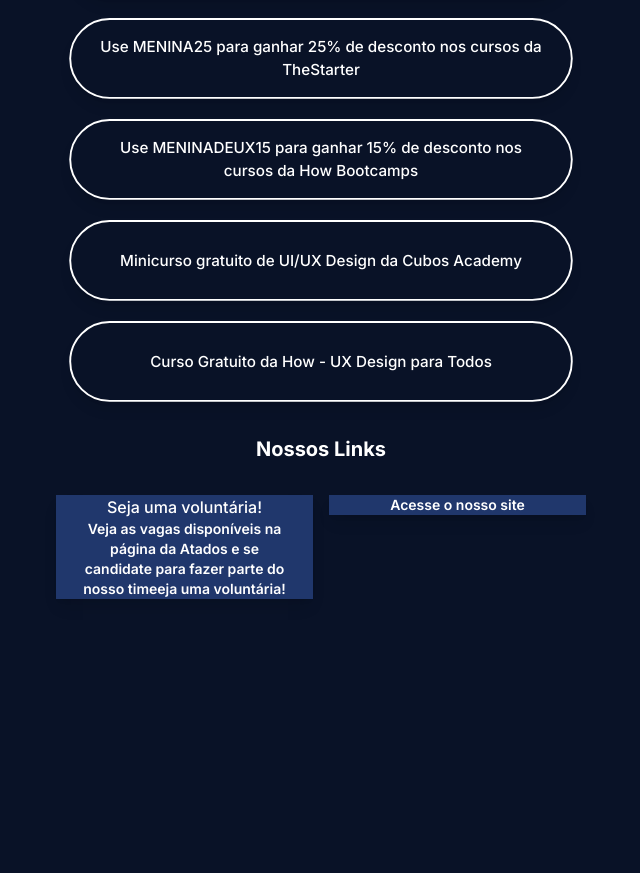
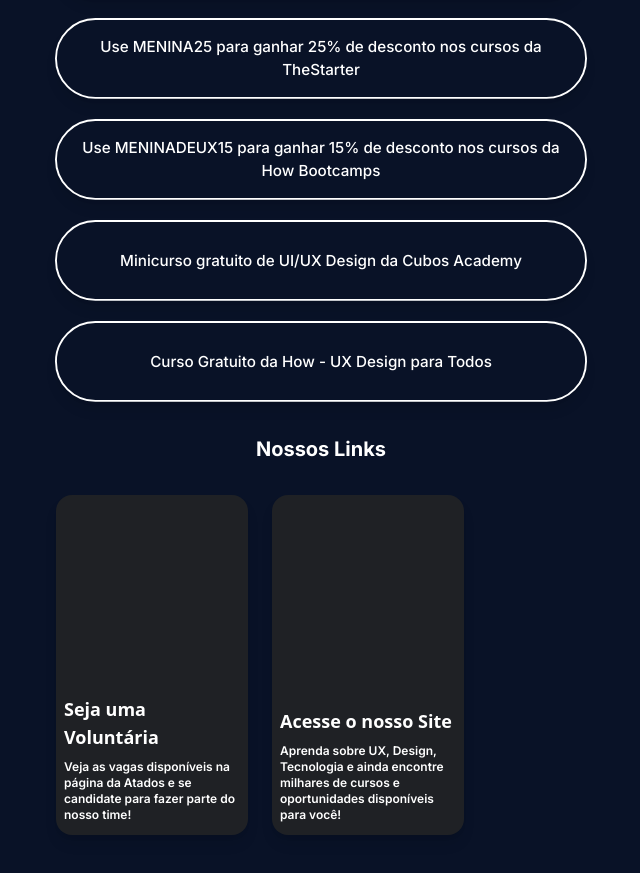
Before and after one commit to Menina-de-UX/links-bio, a Next.js app: page / in a window 1280 px wide. Shown: the part 673-1546 px from the top of the page, without its empty margins (319-959 px from the left). Before the commit the page ends 1293 px from the top, so only its background shows below. Built offline with nearby package versions, Linux system fonts and the light colour scheme.

Commit message:
:recycle: refactor: Cards nossos links

```diff
--- a/src/components/Card.tsx
+++ b/src/components/Card.tsx
@@ -3,10 +3,11 @@
 // Hooks
 // Interfaces
 import { ICard } from '@/interfaces/components'
+import { ComponentProps } from 'react'
 
 export type SpanTextProps = {
   principal?: boolean
-} & React.ComponentProps<'span'>
+} & ComponentProps<'span'>
 
 export function SpanText(props: SpanTextProps) {
   const { principal, ...rest } = props
@@ -15,9 +16,31 @@
       {...rest}
       className={` ${
         principal
-          ? 'text-lg lg:text-sm  font-semibold text-white'
+          ? 'text-sm lg:text-xs  font-semibold text-white'
           : 'font-medium text-white'
       } `}
+    />
+  )
+}
+
+export type CardTextProps = ComponentProps<'div'>
+
+export function CardText(props: CardTextProps) {
+  return (
+    <div className="w-cardLink px-2 pb-3 flex flex-col" {...props} />
+  )
+}
+
+export type CardImageProps = {
+  bgImage: string
+} & ComponentProps<'div'>
+
+export function CardImage(props: CardImageProps) {
+  const { bgImage, ...rest } = props
+  return (
+    <div
+      className={`${bgImage} bg-center bg-cover w-cardLink h-cardLink rounded-t-2xl mb-auto`}
+      {...rest}
     />
   )
 }
@@ -30,21 +53,17 @@
 
   return (
     <>
-      <div className={`cardStyle group`} onClick={handlerClick}>
+      <div
+        className={`cardStyle ${principal ? 'w-cardLink' : 'h-[5.3rem]'}`}
+        onClick={handlerClick}
+      >
         <div
           className={`cardContent  ${
             principal
-              ? 'bg-blue-500 flex flex-col h-auto rounded-none'
-              : 'bg-transparent border-2 scale-95 border-white hover:scale-100'
+              ? 'bg-black-200 flex flex-col rounded-2xl h-cardLInk'
+              : 'bg-transparent border-2 scale-95 border-white hover:scale-100 text-center w-card'
           } effectTransition`}
         >
-          {/*  <span
-            className={` ${
-              principal
-                ? 'text-lg lg:text-xl  font-semibold text-white'
-                : 'font-medium text-white'
-            } `}
-          ></span> */}
           {children}
         </div>
       </div>
--- a/src/pages/index.tsx
+++ b/src/pages/index.tsx
@@ -1,5 +1,5 @@
 // Components
-import { Card, SpanText } from '@/components/Card'
+import { Card, CardImage, CardText, SpanText } from '@/components/Card'
 import { Text } from '@/components/Text'
 import { Title } from '@/components/Title'
 import Instagram from '@/components/icons/instagram'
@@ -11,6 +11,7 @@
 import { Inter } from 'next/font/google'
 import Head from 'next/head'
 import Image from 'next/image'
+import MulherAcenando from '@/../public/mulher_acenando.png'
 import Link from 'next/link'
 const inter = Inter({ subsets: ['latin'] })
 
@@ -68,7 +69,7 @@
           <div className="mt-8">
             <Title style="TitleStyle-Secondary">Parcerias</Title>
 
-            <div className="w-full flex flex-col items-center gap-y-4">
+            <div className="flex flex-col items-center gap-y-4">
               <Card link="https://coderhouse.com.br/">
                 <SpanText>
                   Use MENINADEUX para ganhar 20% de desconto nos cursos da
@@ -109,19 +110,29 @@
           <div className="mt-8">
             <Title style="TitleStyle-Secondary">Nossos Links</Title>
 
-            <div className="w-full grid grid-cols-2 items-center gap-4 ">
+            <div className="flex gap-6 ">
               <Card
                 principal={true}
                 link="https://www.atados.com.br/ong/menina-de-ux"
               >
-                <SpanText>Seja uma voluntária!</SpanText>
-                <SpanText principal={true}>
-                  Veja as vagas disponíveis na página da Atados e se candidate
-                  para fazer parte do nosso timeeja uma voluntária!
-                </SpanText>
+                <CardImage bgImage="bg-linkVolunteer" />
+                <CardText>
+                  <Title style="TitleSmall">Seja uma Voluntária </Title>
+                  <SpanText principal={true}>
+                    Veja as vagas disponíveis na página da Atados e se candidate
+                    para fazer parte do nosso time!
+                  </SpanText>
+                </CardText>
               </Card>
               <Card principal={true} link="https://meninadeux.com/">
-                <SpanText principal={true}>Acesse o nosso site</SpanText>
+                <CardImage bgImage="bg-linkSite" />
+                <CardText>
+                  <Title style="TitleSmall">Acesse o nosso Site </Title>
+                  <SpanText principal={true}>
+                    Aprenda sobre UX, Design, Tecnologia e ainda encontre
+                    milhares de cursos e oportunidades disponíveis para você!
+                  </SpanText>
+                </CardText>
               </Card>
             </div>
           </div>
--- a/src/styles/globals.css
+++ b/src/styles/globals.css
@@ -12,16 +12,16 @@
   @apply bg-pink-300 rounded-lg ;
 }
   body {
-    @apply bg-black;
+    @apply bg-black-300 font-sans;
   }
 }
 
 @layer components {
   .cardStyle {
-    @apply w-full  h-[5.3rem] rounded-lg cursor-pointer;
+    @apply  cursor-pointer;
   }
   .cardContent {
-    @apply  h-full rounded-full flex items-center px-6 justify-center text-center shadow-lg  gap-x-5 lg:gap-x-12;
+    @apply  h-full rounded-full flex items-center px-6 justify-center  shadow-lg ;
   }
   .effectTransition {
     @apply transition-all duration-300 ease-out;
@@ -30,10 +30,13 @@
     @apply text-3xl font-medium text-white;
   }
   .TitleStyle-Secondary {
-    @apply text-xl text-center font-bold mb-8 text-white;
+    @apply text-xl text-center font-bold mb-8 text-white ;
   }
   .TextStyle-Base {
     @apply font-medium text-center text-white;
+  }
+  .TitleSmall {
+  @apply text-lg text-white font-semibold my-2 font-sans;
   }
   .strong {
     @apply font-semibold text-white;
--- a/tailwind.config.js
+++ b/tailwind.config.js
@@ -1,32 +1,45 @@
+/* eslint-disable prettier/prettier */
 /** @type {import('tailwindcss').Config} */
 module.exports = {
   content: [
-    './src/pages/**/*.{js,ts,jsx,tsx,mdx}',
-    './src/components/**/*.{js,ts,jsx,tsx,mdx}',
-    './src/app/**/*.{js,ts,jsx,tsx,mdx}',
+    "./src/pages/**/*.{js,ts,jsx,tsx,mdx}",
+    "./src/components/**/*.{js,ts,jsx,tsx,mdx}",
+    "./src/app/**/*.{js,ts,jsx,tsx,mdx}",
   ],
   theme: {
     extend: {
-      backgroundImage: {},
+      backgroundImage: {
+        linkVolunteer:
+          "url(https://cdn.beacons.ai/user_content/WOoVRCQnfvPCyDYZHkFI4PFV3SV2/referenced_images/c6dd3f25-e594-4121-b84c-b7b74d85ef45__link-in-bio__links-block__home__7ad03819-0e6d-4d34-84fd-6da8c8bc08a5__0392f9d8-fe62-493b-9254-501341e402a0__8101a182-d607-414a-baee-9656362e4c78.jpg?t=1696964466648)",
+        linkSite:
+          "url(https://cdn.beacons.ai/user_content/WOoVRCQnfvPCyDYZHkFI4PFV3SV2/referenced_images/28bdc0f4-a8b5-46ef-8817-7e3406a22d78__link-in-bio__links-block__home__7ad03819-0e6d-4d34-84fd-6da8c8bc08a5__ad9d112f-9b8b-4b4c-8811-afd78fd4553b__6113338c-f591-48bf-b6b1-4711d2d0b4cb.jpg?t=1696964487780)",
+      },
       width: {
-        card: '35rem',
+        card: "35rem",
+        cardLink: "12rem",
+      },
+      height: {
+        cardLink: "12rem",
       },
     },
     colors: {
-      white: '#FFFFFF',
+      white: "#FFFFFF",
       pink: {
-        100: '#fcf0f3',
-        300: '#d5626d',
+        100: "#fcf0f3",
+        300: "#d5626d",
       },
       blue: {
-        500: '#20376c',
-        400: '#4678bc',
+        500: "#20376c",
+        400: "#4678bc",
       },
       gray: {
-        400: '#272727',
-        300: '#514f50',
+        400: "#272727",
+        300: "#514f50",
       },
-      black: '#091227',
+      black: {
+        300: "#091227",
+        200: "#1F2125",
+      },
     },
   },
-}
+};
```
Also changed, not shown: public/mulher_acenando.png (added).
